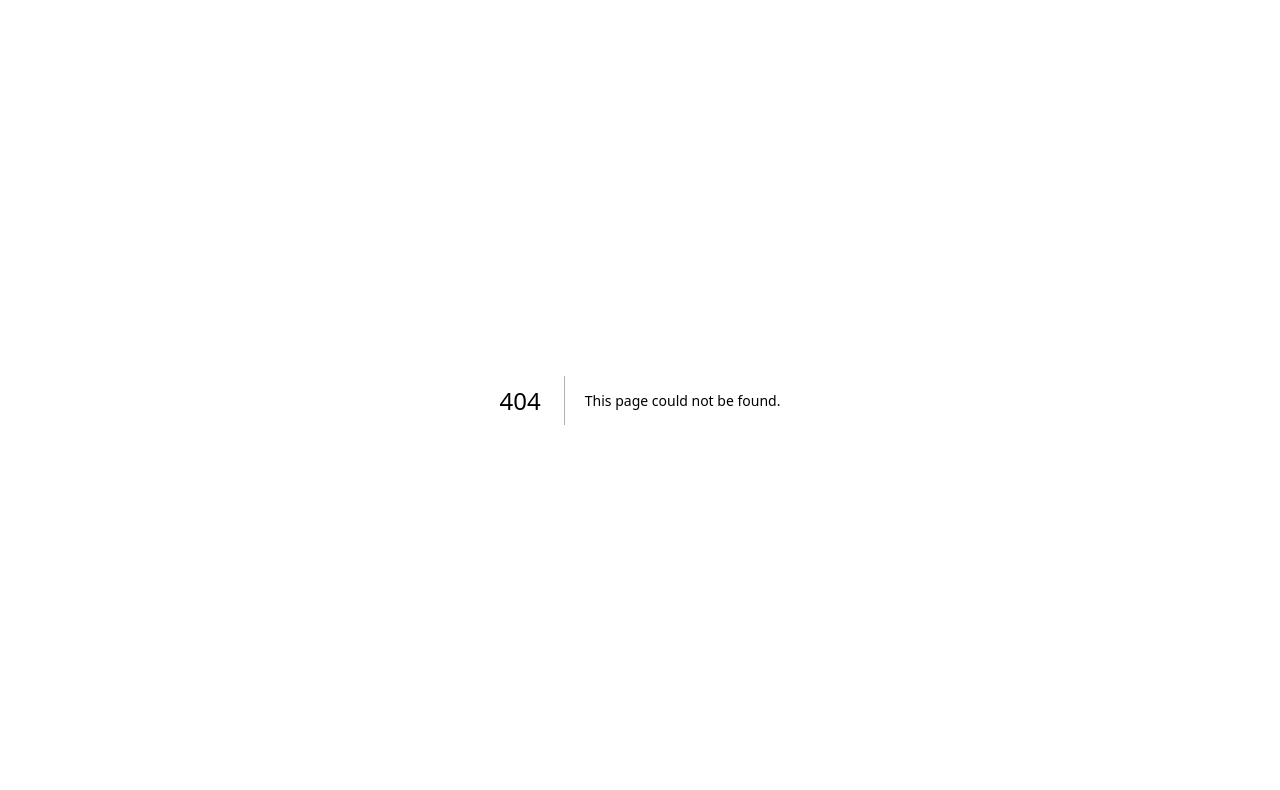
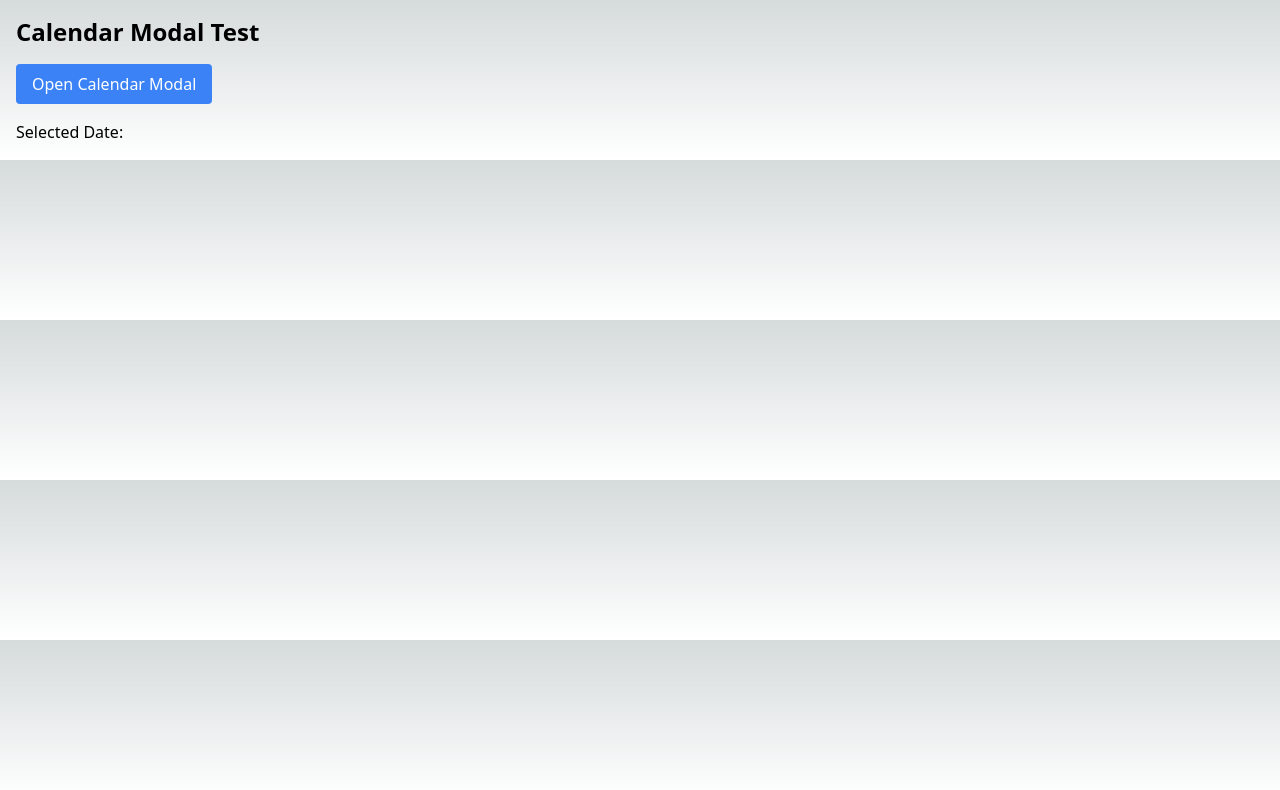
Before and after one commit to LeeSG98/GlobalNomad, a Next.js app: page /mybookingpage in a window 1280 px wide. Before the commit this address had no page. Shown: the top 790 px of the page. Built offline with nearby package versions, Linux system fonts and the light colour scheme.

Commit message:
달력 모달 추가

```diff
--- /dev/null
+++ b/src/components/booking/CalendarModal.tsx
@@ -0,0 +1,76 @@
+import React, { useState } from 'react';
+import Calendar from 'react-calendar';
+import useStore from '@/hooks/useStore';
+import 'react-calendar/dist/Calendar.css';
+
+type DatePiece = Date | null;
+type SelectedDate = DatePiece | [DatePiece, DatePiece];
+
+const dateToString = (date: Date) => {
+  const year = date.getFullYear(); // 연
+  const month = (date.getMonth() + 1).toString().padStart(2, '0'); // 월 (0부터 시작하므로 +1)
+  const day = date.getDate().toString().padStart(2, '0'); // 일
+
+  const formattedDate = `${year}-${month}-${day}`;
+
+  return formattedDate;
+};
+
+interface CalendarModalProps {
+  onSelect: (date: string) => void;
+  onClose: () => void;
+}
+
+const CalendarModal: React.FC<CalendarModalProps> = ({ onSelect, onClose }) => {
+  const { darkMode } = useStore();
+  const [selectedDate, setSelectedDate] = useState<SelectedDate>(new Date());
+
+  const formatDate = (date: SelectedDate): string => {
+    if (Array.isArray(date)) {
+      return `${dateToString(date[0] as Date)} - ${dateToString(date[1] as Date)}`;
+    }
+    return date ? dateToString(date as Date) : '';
+  };
+
+  const handleDateChange = (newDate: SelectedDate) => {
+    setSelectedDate(newDate);
+    if (!Array.isArray(newDate) && newDate !== null) {
+      onSelect(formatDate(newDate));
+    }
+  };
+
+  const handleOpenModal = () => {
+    onClose();
+  };
+
+  return (
+    <div className="fixed inset-0 flex items-center justify-center z-50">
+      <div className="absolute inset-0 bg-black opacity-50" onClick={handleOpenModal} />
+      <div className="relative bg-white rounded-lg shadow-lg w-full max-w-2xl sm:max-w-lg">
+        <div className={`w-full border border-gray-300 rounded-lg p-2 ${darkMode ? 'bg-gray-900 text-white' : 'bg-white'}`}>
+          <Calendar
+            className="w-full text-xl"
+            onChange={handleDateChange}
+            value={selectedDate}
+            tileClassName={({ date, view }) => {
+              const baseClasses = "flex justify-center items-center w-full h-12 text-lg font-semibold";
+              const nowClasses = date.toDateString() === new Date().toDateString() ? "bg-green-500 text-white border border-green-500" : "";
+              const activeClasses = view === 'month' && date.toDateString() === date.toDateString() ? "bg-green-500 text-white font-bold" : "";
+              return `${baseClasses} ${nowClasses} ${activeClasses}`;
+            }}
+            tileContent={({ date, view }) => {
+              if (view === 'month' && date.getDay() === 6) {
+                return <div className="text-blue-500">{date.getDate()}</div>;
+              } else if (view === 'month' && date.getDay() === 0) {
+                return <div className="text-red-500">{date.getDate()}</div>;
+              }
+              return null;
+            }}
+          />
+        </div>
+      </div>
+    </div>
+  );
+};
+
+export default CalendarModal;
--- /dev/null
+++ b/src/hooks/useStore.ts
@@ -0,0 +1,13 @@
+import { create } from 'zustand';
+
+interface ToggleState {
+  darkMode: boolean;
+  toggleDarkMode: () => void;
+}
+
+const useStore = create<ToggleState>((set) => ({
+  darkMode: true,
+  toggleDarkMode: () => set((state) => ({ darkMode: !state.darkMode })),
+}));
+
+export default useStore;
--- /dev/null
+++ b/src/index.tsx
@@ -0,0 +1,41 @@
+import React, { useState } from 'react';
+import CalendarModal from '@/components/booking/CalendarModal';
+
+const Home: React.FC = () => {
+  const [isModalOpen, setIsModalOpen] = useState(false);
+  const [selectedDate, setSelectedDate] = useState('');
+
+  const handleOpenModal = () => {
+    setIsModalOpen(true);
+  };
+
+  const handleCloseModal = () => {
+    setIsModalOpen(false);
+  };
+
+  const handleSelectDate = (date: string) => {
+    setSelectedDate(date);
+    handleCloseModal();
+  };
+
+  return (
+    <div className="p-4">
+      <h1 className="text-2xl font-bold mb-4">Calendar Modal Test</h1>
+      <button
+        onClick={handleOpenModal}
+        className="bg-blue-500 text-white px-4 py-2 rounded hover:bg-blue-600"
+      >
+        Open Calendar Modal
+      </button>
+      <p className="mt-4">Selected Date: {selectedDate}</p>
+      {isModalOpen && (
+        <CalendarModal
+          onSelect={handleSelectDate}
+          onClose={handleCloseModal}
+        />
+      )}
+    </div>
+  );
+};
+
+export default Home;
--- a/src/pages/_app.tsx
+++ b/src/pages/_app.tsx
@@ -1,6 +1,14 @@
-import "@/styles/globals.css";
-import type { AppProps } from "next/app";
+import React from 'react';
+import { AppProps } from 'next/app';
+import { StoreProvider } from '@/store/StoreProvider';
+import '@/styles/globals.css';
 
-export default function App({ Component, pageProps }: AppProps) {
-  return <Component {...pageProps} />;
-}
+const MyApp: React.FC<AppProps> = ({ Component, pageProps }) => {
+  return (
+    <StoreProvider>
+      <Component {...pageProps} />
+    </StoreProvider>
+  );
+};
+
+export default MyApp;
--- /dev/null
+++ b/src/pages/mybookingpage.tsx
@@ -0,0 +1,41 @@
+import React, { useState } from 'react';
+import CalendarModal from '@/components/booking/CalendarModal';
+
+const MyBookingPage: React.FC = () => {
+  const [isModalOpen, setIsModalOpen] = useState(false);
+  const [selectedDate, setSelectedDate] = useState('');
+
+  const handleOpenModal = () => {
+    setIsModalOpen(true);
+  };
+
+  const handleCloseModal = () => {
+    setIsModalOpen(false);
+  };
+
+  const handleSelectDate = (date: string) => {
+    setSelectedDate(date);
+    handleCloseModal();
+  };
+
+  return (
+    <div className="p-4">
+      <h1 className="text-2xl font-bold mb-4">Calendar Modal Test</h1>
+      <button
+        onClick={handleOpenModal}
+        className="bg-blue-500 text-white px-4 py-2 rounded hover:bg-blue-600"
+      >
+        Open Calendar Modal
+      </button>
+      <p className="mt-4">Selected Date: {selectedDate}</p>
+      {isModalOpen && (
+        <CalendarModal
+          onSelect={handleSelectDate}
+          onClose={handleCloseModal}
+        />
+      )}
+    </div>
+  );
+};
+
+export default MyBookingPage;
--- /dev/null
+++ b/src/store/StoreProvider.tsx
@@ -0,0 +1,18 @@
+import React, { createContext, useState, ReactNode } from 'react';
+
+interface StoreContextProps {
+  darkMode: boolean;
+  setDarkMode: (mode: boolean) => void;
+}
+
+export const StoreContext = createContext<StoreContextProps | undefined>(undefined);
+
+export const StoreProvider: React.FC<{ children: ReactNode }> = ({ children }) => {
+  const [darkMode, setDarkMode] = useState(false);
+
+  return (
+    <StoreContext.Provider value={{ darkMode, setDarkMode }}>
+      {children}
+    </StoreContext.Provider>
+  );
+};
--- /dev/null
+++ b/tailwind.config.js
@@ -0,0 +1,10 @@
+/** @type {import('tailwindcss').Config} */
+module.exports = {
+  content: [
+    "./src/**/*.{js,jsx,ts,tsx}",
+  ],
+  theme: {
+    extend: {},
+  },
+  plugins: [],
+}
--- a/tsconfig.json
+++ b/tsconfig.json
@@ -16,6 +16,6 @@
       "@/*": ["./src/*"]
     }
   },
-  "include": ["next-env.d.ts", "**/*.ts", "**/*.tsx"],
+  "include": ["next-env.d.ts", "src/**/*.ts", "src/**/*.tsx"],
   "exclude": ["node_modules"]
 }
```
Also changed, not shown: package.json (+10 -5 lines), .eslintrc.json, 2 other files (tests, documents, lock files or other folders).
